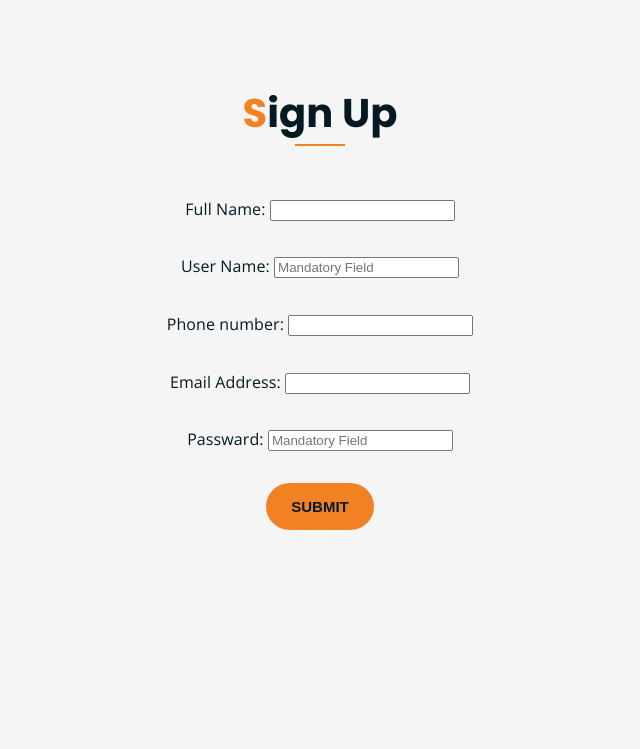
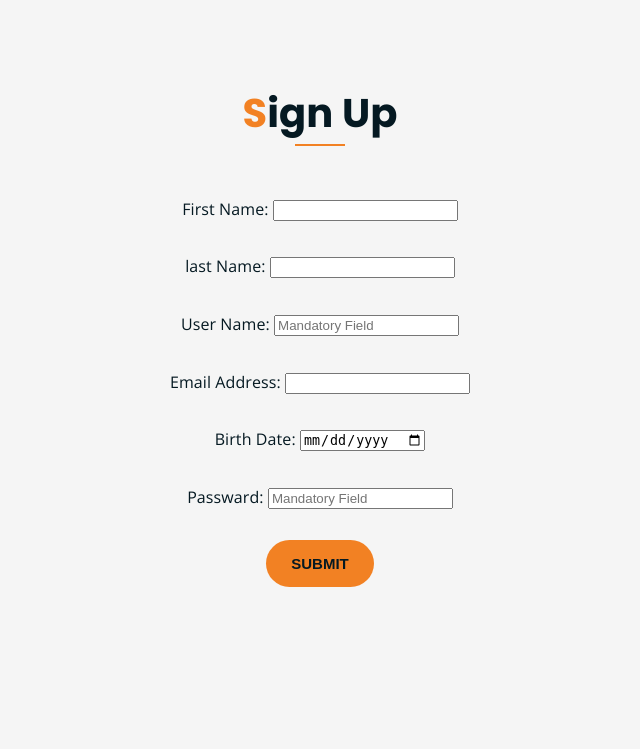
Before and after one commit to orimilbauer/web-project-g14-Final, a Flask app: page /signup in a window 1280 px wide. Shown: the part 623-1372 px from the top of the page, without its empty margins (335-975 px from the left). Run offline with Flask 2, Linux system fonts and the light colour scheme.

Commit message:
changes in signup  and connect to sql 5.1

```diff
--- a/pages/signup/signup.py
+++ b/pages/signup/signup.py
@@ -1,4 +1,7 @@
-from flask import Blueprint, render_template
+import flask
+from flask import Blueprint, render_template,request,redirect
+from interact_with_DB import interact_db
+import datetime
 
 # signup blueprint definition
 signup = Blueprint('signup', __name__, static_folder='signup', static_url_path='/static', template_folder='templates')
@@ -8,3 +11,19 @@
 @signup.route('/signup')
 def index():
     return render_template('signup.html',title = title)
+
+@signup.route ('/insert_user',methods=['post'])
+def insert_user_func():
+        #get the date
+        first_name=request.form['first_name']
+        last_name = request.form['last_name']
+        user_name=request.form['user_name']
+        birth_date=request.form['birth_date']
+        Registration_DT=datetime.datetime.now().timestamp()
+        email=request.form['email']
+        password=request.form['pass']
+        #inster
+        query="insert into Users(first_name,email_address,first_name,last_name,user_name,password,birth_date,Registration_DT) values ('%s','%s','%s','%s','%s','%s','%s',Registration_DT);" %(first_name,email,first_name,last_name,user_name,password,birth_date)
+        interact_db(query=query,query_type='commit')
+        flask.flash('insert success')
+        return redirect('/assignment10')
--- a/pages/signup/templates/signup.html
+++ b/pages/signup/templates/signup.html
@@ -38,18 +38,23 @@
 				<div class="col-lg-1 offset-lg text-center">
 					<div class="section-title">
 						<h3><span class="orange-text">S</span>ign Up</h3><br>
-						<form method="post" action="home.html" id="signup" onSubmit="return inputValidity()">
-                            <lable  for="first_name">Full Name:   </lable>
+						<form method="post" action="/insert_user" id="signup" onSubmit="return inputValidity()">
+                            <lable  for="first_name">First Name:   </lable>
                             <!-- id connect to the for field -->
-                            <input type="text" id="first_name" name="Name" minlength="6" maxlength="20"><br> <br>
+                            <input type="text" id="first_name" name="first_name" minlength="6" maxlength="20"><br> <br>
+                             <lable  for="last_name">last Name:   </lable>
+                            <!-- id connect to the for field -->
+                            <input type="text" id="last_name" name="last_name" minlength="6" maxlength="20"><br> <br>
                             <lable for="user_name">User Name: </lable>
                             <input type="text" id="user_name" name="user_name" minlength="8" maxlength="20" placeholder="Mandatory Field"><br> <br>
-                            <lable for="phone">Phone number: </lable>
-                            <input type="tel" id='phone' name='phon_number' minlength="8" maxlength="20"><br> <br>
-                            <lable for="email"> Email Address: </address></lable>
-                            <input type="email" id='email' name='mail'><br> <br>
+{#                            <lable for="phone">Phone number: </lable>#}
+{#                            <input type="tel" id='phone' name='phon_number' minlength="8" maxlength="20"><br> <br>#}
+                            <lable for="email"> Email Address: </lable>
+                            <input type="email" id='email' name='email'><br> <br>
+                            <lable for="birth_date"> Birth Date: </lable>
+                            <input type="date" id='birth_date' name='birth_date'><br> <br>
                             <lable for="Pass"> Passward: </lable>
-                            <input type="passward" id="Pass" name='pass' minlength="6" maxlength="16" placeholder="Mandatory Field"><br> <br>
+                            <input type="passward" id="pass" name='pass' minlength="6" maxlength="16" placeholder="Mandatory Field"><br> <br>
                             <input type="submit" id="form1"  onclick="return inputValidity()"><br>
                             <p id="errorName"></p>
 							<p id="errorPass"></p>
```
